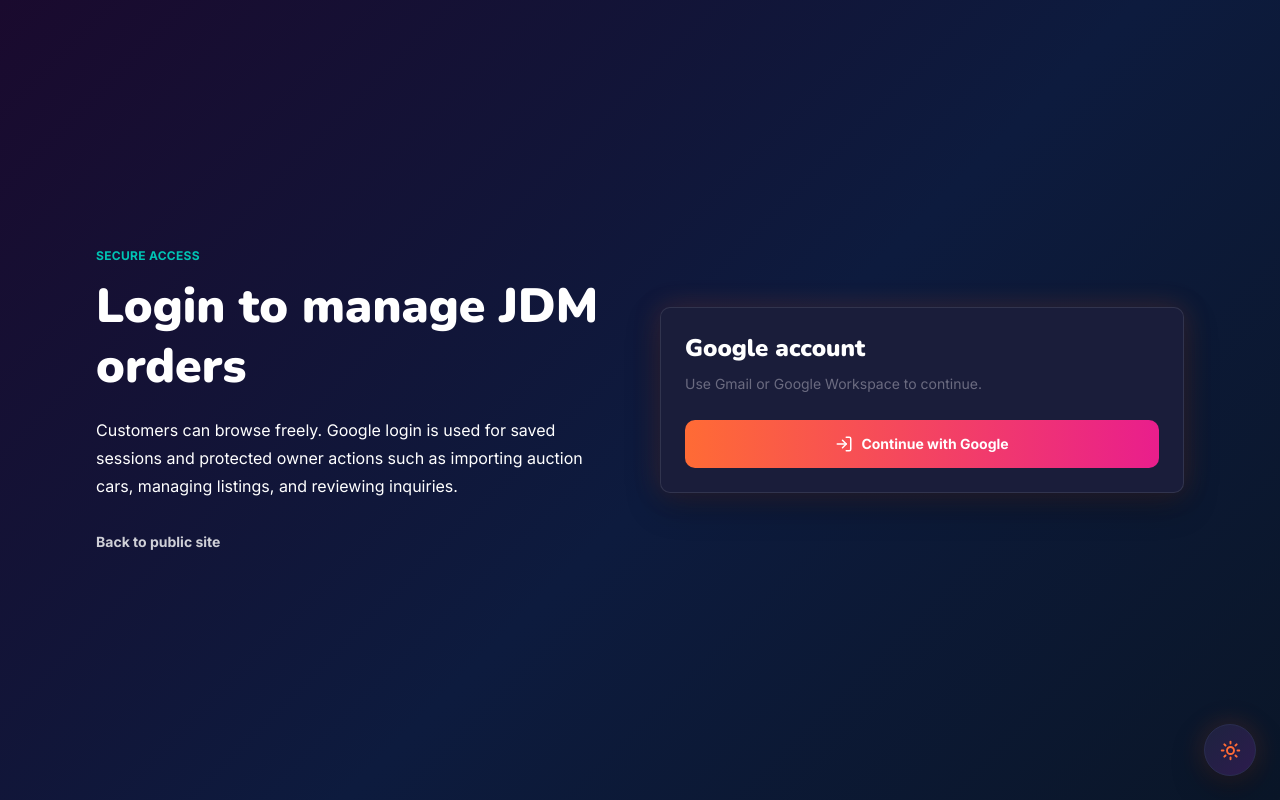
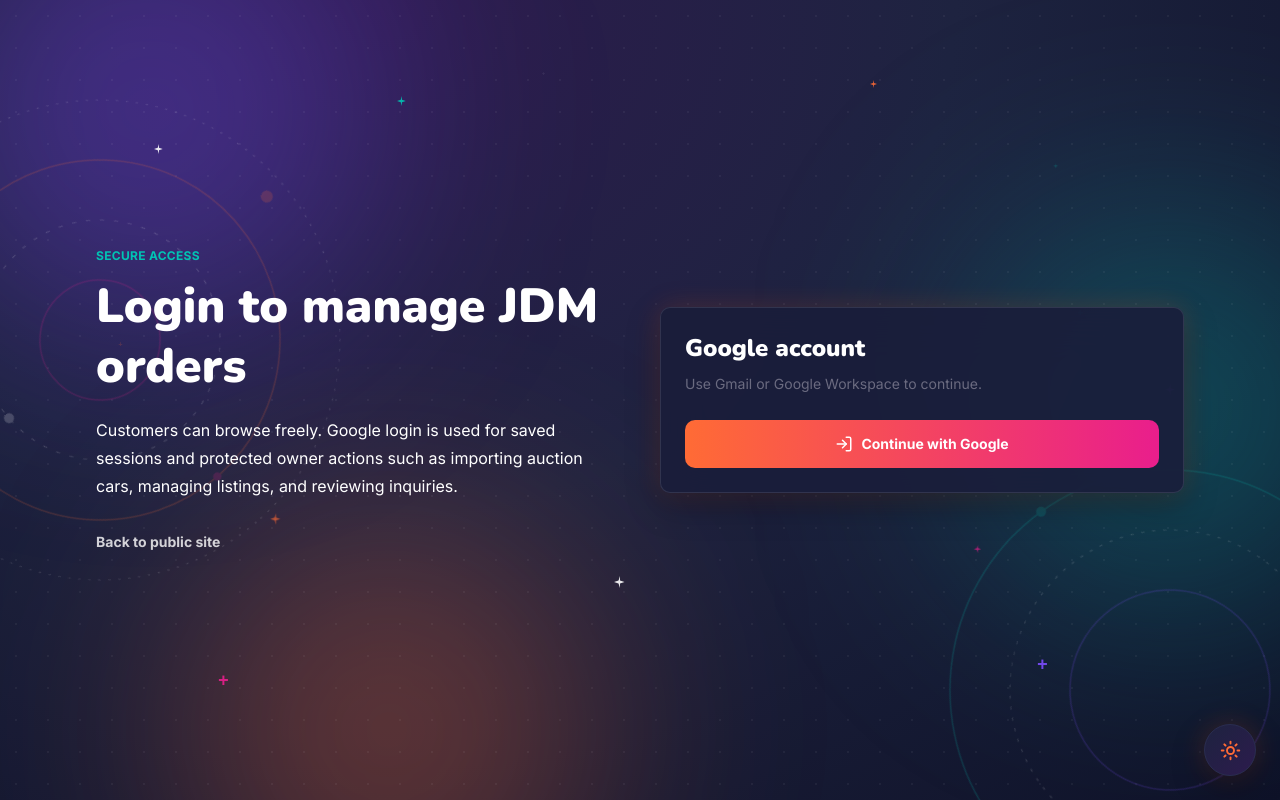
Before and after one commit to chamarasab/carsale, a Next.js app in the folder apps/client/: page /login in a window 1280 px wide. Built offline with nearby package versions, Linux system fonts and the light colour scheme; no server answers.

Commit message:
Add Owlester animated login background

```diff
--- a/apps/client/src/app/globals.css
+++ b/apps/client/src/app/globals.css
@@ -104,3 +104,123 @@ select {
   position: absolute;
   z-index: 5;
 }
+
+@keyframes owlester-spin-cw {
+  to {
+    transform: rotate(360deg);
+  }
+}
+
+@keyframes owlester-spin-ccw {
+  to {
+    transform: rotate(-360deg);
+  }
+}
+
+@keyframes owlester-twinkle {
+  0%,
+  100% {
+    opacity: 0;
+    transform: scale(0.25);
+  }
+  20%,
+  70% {
+    opacity: 0.9;
+    transform: scale(1);
+  }
+}
+
+.owlester-auth-background {
+  background: radial-gradient(ellipse at 30% 0%, #2d1b4e 0%, #1e2340 45%, #0f1228 100%);
+  inset: 0;
+  overflow: hidden;
+  pointer-events: none;
+  position: absolute;
+  z-index: -1;
+}
+
+.owlester-glow {
+  border-radius: 50%;
+  filter: blur(110px);
+  position: absolute;
+}
+
+.owlester-glow-purple {
+  background: rgb(124 77 255 / 0.33);
+  height: 460px;
+  left: -80px;
+  top: -120px;
+  width: 460px;
+}
+
+.owlester-glow-teal {
+  background: rgb(0 196 180 / 0.27);
+  height: 420px;
+  right: -100px;
+  top: 200px;
+  width: 420px;
+}
+
+.owlester-glow-orange {
+  background: rgb(255 107 53 / 0.31);
+  bottom: -140px;
+  height: 420px;
+  left: 14%;
+  width: 420px;
+}
+
+.owlester-dot-field {
+  background-image: radial-gradient(rgb(255 255 255 / 0.08) 1.5px, transparent 1.5px);
+  background-size: 32px 32px;
+  inset: 0;
+  opacity: 0.6;
+  position: absolute;
+}
+
+.owlester-orbit {
+  opacity: 0.18;
+  position: absolute;
+}
+
+.owlester-orbit-left {
+  animation: owlester-spin-cw 40s linear infinite;
+  height: 520px;
+  left: -160px;
+  top: 80px;
+  width: 520px;
+}
+
+.owlester-orbit-right {
+  animation: owlester-spin-ccw 55s linear infinite;
+  bottom: -120px;
+  height: 460px;
+  right: -120px;
+  width: 460px;
+}
+
+.owlester-sparkle,
+.owlester-marker {
+  animation: owlester-twinkle ease-in-out infinite;
+  opacity: 0;
+  position: absolute;
+}
+
+.owlester-marker {
+  font-family: monospace;
+  font-size: 18px;
+  font-weight: 700;
+  line-height: 1;
+}
+
+@media (prefers-reduced-motion: reduce) {
+  .owlester-orbit,
+  .owlester-sparkle,
+  .owlester-marker {
+    animation: none;
+  }
+
+  .owlester-sparkle,
+  .owlester-marker {
+    opacity: 0.5;
+  }
+}
--- a/apps/client/src/app/login/page.tsx
+++ b/apps/client/src/app/login/page.tsx
@@ -3,13 +3,15 @@
 import { LogIn } from 'lucide-react';
 import { signIn, useSession } from 'next-auth/react';
 import Link from 'next/link';
+import { OwlesterAuthBackground } from '@/components/owlester-auth-background';
 
 export default function LoginPage() {
   const { data: session } = useSession();
 
   return (
-    <main className="bg-owl-gradient min-h-screen text-white">
-      <div className="mx-auto grid min-h-screen max-w-6xl items-center gap-10 px-4 py-12 sm:px-6 lg:grid-cols-2 lg:px-8">
+    <main className="bg-owl-gradient relative isolate min-h-screen overflow-hidden text-white">
+      <OwlesterAuthBackground />
+      <div className="relative z-10 mx-auto grid min-h-screen max-w-6xl items-center gap-10 px-4 py-12 sm:px-6 lg:grid-cols-2 lg:px-8">
         <div>
           <p className="text-xs font-black uppercase tracking-wide text-brass">Secure access</p>
           <h1 className="mt-3 text-5xl font-black leading-tight">Login to manage JDM orders</h1>
@@ -21,7 +23,7 @@ export default function LoginPage() {
             Back to public site
           </Link>
         </div>
-        <div className="rounded-panel border border-white/10 bg-surface p-6 text-foreground shadow-theme">
+        <div className="rounded-panel border border-white/10 bg-surface/90 p-6 text-foreground shadow-theme backdrop-blur-xl">
           <h2 className="text-2xl font-black">Google account</h2>
           <p className="mt-2 text-sm leading-6 text-muted">
             {session?.user?.email ? `Signed in as ${session.user.email}` : 'Use Gmail or Google Workspace to continue.'}
--- /dev/null
+++ b/apps/client/src/components/owlester-auth-background.tsx
@@ -0,0 +1,81 @@
+const sparkles = [
+  { left: '12%', top: '18%', color: '#ffffff', size: 10, duration: 4.5, delay: 0 },
+  { left: '21%', top: '64%', color: '#ff6b35', size: 14, duration: 5.2, delay: 1.3 },
+  { left: '82%', top: '20%', color: '#00c4b4', size: 12, duration: 3.8, delay: 2.1 },
+  { left: '76%', top: '68%', color: '#e91e8c', size: 10, duration: 6, delay: 0.7 },
+  { left: '31%', top: '12%', color: '#00c4b4', size: 10, duration: 4.8, delay: 2.9 },
+  { left: '68%', top: '10%', color: '#ff6b35', size: 8, duration: 3.5, delay: 0.4 },
+  { left: '48%', top: '72%', color: '#ffffff', size: 12, duration: 6.3, delay: 1.1 },
+  { left: '91%', top: '48%', color: '#7c4dff', size: 11, duration: 5.5, delay: 2.5 },
+];
+
+const markers = [
+  { left: '9%', top: '42%', color: '#ff6b35', duration: 5.5, delay: 0.5 },
+  { left: '84%', top: '38%', color: '#00c4b4', duration: 4, delay: 2 },
+  { left: '17%', top: '84%', color: '#e91e8c', duration: 6.2, delay: 1.4 },
+  { left: '81%', top: '82%', color: '#7c4dff', duration: 3.8, delay: 3 },
+  { left: '42%', top: '8%', color: '#ffffff', duration: 5, delay: 0.8 },
+];
+
+export function OwlesterAuthBackground() {
+  return (
+    <div aria-hidden className="owlester-auth-background">
+      <div className="owlester-glow owlester-glow-purple" />
+      <div className="owlester-glow owlester-glow-teal" />
+      <div className="owlester-glow owlester-glow-orange" />
+      <div className="owlester-dot-field" />
+
+      <svg className="owlester-orbit owlester-orbit-left" viewBox="0 0 520 520">
+        <circle cx="260" cy="260" r="240" stroke="#fff" strokeWidth="1" fill="none" strokeDasharray="2 8" />
+        <circle cx="260" cy="260" r="180" stroke="#ff6b35" strokeWidth="1.5" fill="none" />
+        <circle cx="260" cy="260" r="120" stroke="#fff" strokeWidth="1" fill="none" strokeDasharray="4 10" />
+        <circle cx="260" cy="260" r="60" stroke="#e91e8c" strokeWidth="1.5" fill="none" />
+        <circle cx="260" cy="40" r="6" fill="#ff6b35" />
+        <circle cx="440" cy="260" r="4" fill="#e91e8c" />
+        <circle cx="260" cy="380" r="5" fill="#fff" />
+      </svg>
+
+      <svg className="owlester-orbit owlester-orbit-right" viewBox="0 0 460 460">
+        <circle cx="230" cy="230" r="220" stroke="#00c4b4" strokeWidth="1.5" fill="none" />
+        <circle cx="230" cy="230" r="160" stroke="#fff" strokeWidth="1" fill="none" strokeDasharray="3 8" />
+        <circle cx="230" cy="230" r="100" stroke="#7c4dff" strokeWidth="1.5" fill="none" />
+        <circle cx="230" cy="10" r="5" fill="#00c4b4" />
+        <circle cx="380" cy="230" r="6" fill="#7c4dff" />
+      </svg>
+
+      {sparkles.map((sparkle, index) => (
+        <svg
+          className="owlester-sparkle"
+          key={index}
+          style={{
+            left: sparkle.left,
+            top: sparkle.top,
+            width: sparkle.size,
+            height: sparkle.size,
+            animationDuration: `${sparkle.duration}s`,
+            animationDelay: `${sparkle.delay}s`,
+          }}
+          viewBox="0 0 16 16"
+        >
+          <path d="M8 0v6L14 8 8 10v6L6 10 0 8l6-2z" fill={sparkle.color} />
+        </svg>
+      ))}
+
+      {markers.map((marker, index) => (
+        <span
+          className="owlester-marker"
+          key={index}
+          style={{
+            left: marker.left,
+            top: marker.top,
+            color: marker.color,
+            animationDuration: `${marker.duration}s`,
+            animationDelay: `${marker.delay}s`,
+          }}
+        >
+          +
+        </span>
+      ))}
+    </div>
+  );
+}
```
